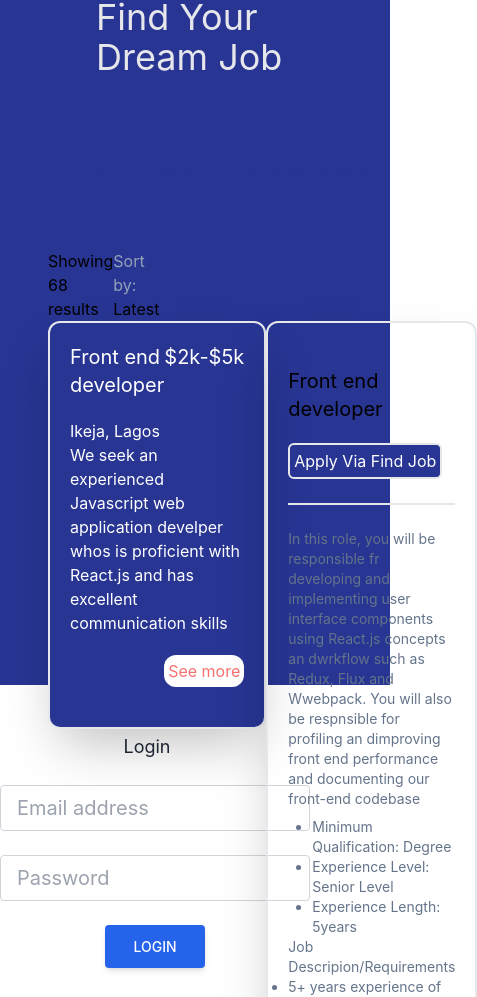
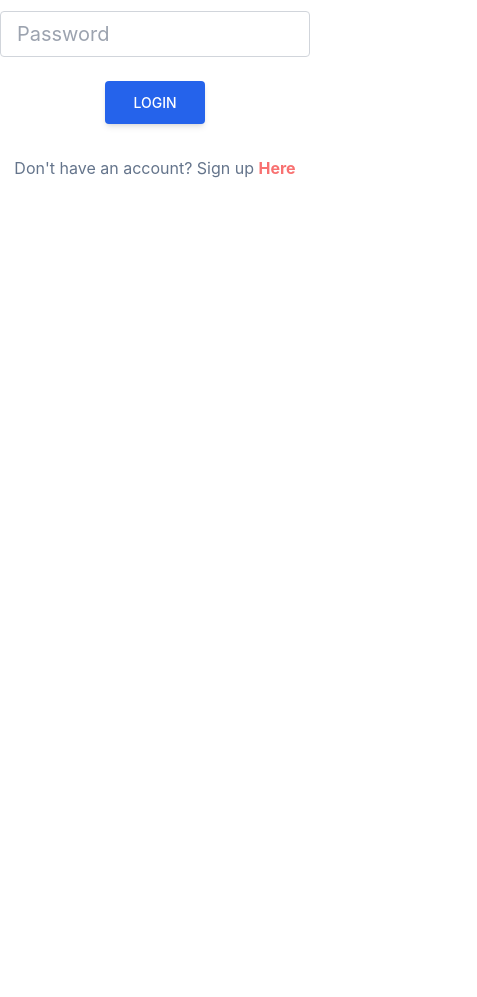
Before and after one commit to tagbochinedu/loctech, a React (Create React App) app: page / in a window 390 px wide. Shown: the part 1003-2000 px from the top of the page, 477 px wide, since content can reach past the window. After the commit the page ends 1183 px from the top, so only its background shows below. Built offline with nearby package versions, Linux system fonts and the light colour scheme.

Commit message:
second commit

```diff
--- a/src/App.js
+++ b/src/App.js
@@ -1,11 +1,11 @@
 import Login from "./Components/Login";
-import LandingPage from "./Components/LandingPage";
+
 
 function App() {
   return (
     <>
       <Login />
-      <LandingPage />
+
     </>
   );
 }
--- a/src/Components/LandingPage.js
+++ b/src/Components/LandingPage.js
@@ -36,7 +36,7 @@ const LandingPage = () => {
           <h1 class="text-4xl my-20 mx-12">Find Your Dream Job</h1>
         </div>
       </nav>
-      <div class="px-12 py-20">
+      <div class="px-16 py-20">
         <div class="flex w-1/3 justify-between">
           <p>Showing 68 results</p>
           <p>
@@ -44,15 +44,15 @@ const LandingPage = () => {
           </p>
         </div>
         <div class="flex justify-between">
-          <div class="w-3/7">
-            <div class="bg-login-blue text-white border-2 p-5 rounded-xl shadow-2xl">
+          <div class="w-5/12">
+            <div class="bg-login-blue text-white border-2 p-5 mb-10 rounded-xl shadow-2xl">
               <div class="flex justify-between ">
-                <h1 class="text-xl pb-5">Front end developer</h1>
-                <h1 class="text-xl pb-5">$2k-$5k</h1>
+                <h1 class="text-xl pb-5 font-bold">Front end developer</h1>
+                <h1 class="text-xl pb-5 font-bold">$2k-$5k</h1>
               </div>
               <h3>Ikeja, Lagos</h3>
               <p>
-                We seek an experienced Javascript web application develper whos
+                We seek an experienced Javascript web application deveolper who
                 is proficient with React.js and has excellent communication
                 skills
               </p>
@@ -62,39 +62,111 @@ const LandingPage = () => {
                 </button>
               </div>
             </div>
+            <div class="bg-white text-slate-500 border-2 p-5 mb-10 rounded-xl shadow-2xl">
+              <div class="flex justify-between text-login-blue">
+                <h1 class="text-xl  pb-5 font-bold">
+                  Front end developer
+                </h1>
+                <h1 class="text-xl pb-5 font-bold">$3k-$7k</h1>
+              </div>
+              <h3>Yaba, Lagos</h3>
+              <p>
+                The ideal candidate should be able to work with designers,
+                back-end developers and with front end web technologies
+              </p>
+              <div class="text-right">
+                <button class="bg-red-400 text-white border-1 rounded-xl text-md my-5 p-1">
+                  See more
+                </button>
+              </div>
+            </div>
+            <div class="bg-white text-slate-500 border-2 p-5 mb-10 rounded-xl shadow-2xl">
+              <div class="flex justify-between text-login-blue">
+                <h1 class="text-xl  pb-5 font-bold">
+                  Front end developer
+                </h1>
+                <h1 class="text-xl pb-5 font-bold">$4k-$8k</h1>
+              </div>
+              <h3>Victoria Island, Lagos</h3>
+              <p>
+                The ideal candidate should be shouldbe comfortable with
+                following technology stacks: HTML, CSS, Javascript an Vue.js
+                and/or React.js and everything in between
+              </p>
+              <div class="text-right">
+                <button class="bg-red-400 text-white border-1 rounded-xl text-md my-5 p-1">
+                  See more
+                </button>
+              </div>
+            </div>
+            <div class="bg-white text-slate-500 border-2 p-5 mb-10 rounded-xl shadow-2xl">
+              <div class="flex text-login-blue justify-between font-bold">
+                <h1 class="text-xl pb-5">
+                  Front end developer
+                </h1>
+                <h1 class="text-xl pb-5 ">$5k-$10k</h1>
+              </div>
+              <h3>Lekki, Lagos</h3>
+              <p>
+                In this role, you will be responsible for developing an
+                implementing user interface components using React.js cncepts
+                and workflows such as Redux, Flux and Webpack.
+              </p>
+              <div class="text-right">
+                <button class="bg-red-400 text-white border-1 rounded-xl text-md my-5 p-1">
+                  See more
+                </button>
+              </div>
+            </div>
           </div>
-          <div class="h-full w-3/7 p-5 border-2 rounded-xl shadow-2xl">
+          <div class="h-full w-5/12 p-5 border-2 rounded-xl shadow-2xl">
             <div class="border-b-2 py-6">
-              <h1 class="text-xl pb-5">Front end developer</h1>
+              <h1 class="text-xl pb-5 font-bold text-login-blue">Front end developer</h1>
               <button class="bg-login-blue border-2 rounded-md p-1 text-white">
                 Apply Via Find Job
               </button>
             </div>
-            <div class="py-6 text-sm text-slate-500">
+            <div class="py-6 text-lg text-slate-500">
               <p class="pb-2">
                 In this role, you will be responsible fr developing and
                 implementing user interface components using React.js concepts
-                an dwrkflow such as Redux, Flux and Wwebpack. You will also be
+                and workflow such as Redux, Flux and Wwebpack. You will also be
                 respnsible for profiling an dimproving front end performance and
                 documenting our front-end codebase
               </p>
               <ul class="list-disc pl-6">
-                <li>Minimum Qualification: Degree</li>
-                <li>Experience Level: Senior Level</li>
-                <li>Experience Length: 5years</li>
+                <li class='py-1'>Minimum Qualification: Degree</li>
+                <li class='py-1'>Experience Level: Senior Level</li>
+                <li class='py-1'>Experience Length: 5years</li>
               </ul>
-              <h3>Job Descripion/Requirements</h3>
-              <ul class="list-disc">
-                <li>
+              <h3 class='font-bold'>Job Descripion/Requirements</h3>
+              <ul class="list-disc pl-6">
+                <li class='py-3'>
                   5+ years experience of front end related(HTML5 +JS + CSS3)
                   development work experience, familiar with mobile application
                   development
                 </li>
-                <li>
+                <li class='py-1'>
                   Proficient in Javascript/Typescript, mastering technologies
                   such as HTML, CSS, DOM, AJAX, etc, can quickly complete the
                   established interactive design functions; Atleast 4 years
                   experience is required
+                </li>
+                <li class='py-1'>
+                  Through understanding of React.js and its core principles
+                </li>
+                <li class='py-1'>
+                  Experience with popular React.js workflows (such as Flux or
+                  Redux)
+                </li>
+                <li class='py-1'>Familiarity with RESTful API's</li>
+                <li class='py-1'>Knowledge of isomorphic react is a plus</li>
+                <li class='py-1'>
+                  Familiaritywith modern front-end build pipelines and tools
+                </li>
+                <li class='py-1'>
+                  Experience with common front-end development tools such as
+                  Babel, Webpack, NPM, etc
                 </li>
               </ul>
             </div>
--- a/src/Components/Login.js
+++ b/src/Components/Login.js
@@ -1,19 +1,33 @@
+import { useRef } from "react";
 import Image from "../Resources/login.jpg";
 
 const Login = () => {
+  const emailInputRef = useRef();
+  const passwordInputRef = useRef();
+
+  const submitHandler = (event) => {
+    event.preventDefault();
+
+    const enteredEmail = emailInputRef.current.value;
+    const enteredPassword = passwordInputRef.current.value;
+
+    fetch()
+
+
+  };
+
   return (
     <section class="h-screen">
       <div class=" h-full">
         <div class="flex xl:justify-center lg:justify-between justify-center items-center flex-wrap h-full g-6 ">
-          <div class="h-full -skew-y-5 z-0 bg-login-blue"/>
-          <div class="grow-0 shrink-1 md:shrink-0 basis-auto xl:w-6/12 lg:w-6/12 md:w-9/12 mb-12 md:mb-0 bg-login-blue pl-20 h-full ">
+          <div class="xl:w-6/12 lg:w-6/12 md:w-9/12 mb-12 md:mb-0 bg-login-blue pl-20 h-full ">
             <h1 class="text-3xl max-w-xs pt-10 pb-0 text-white-500">
               Find the best candidates for your organisation
             </h1>
             <img src={Image} class="w-full pt-0" alt="two people at a table" />
           </div>
-          <div class="xl:ml-20 xl:w-5/12 lg:w-5/12 md:w-8/12 mb-12 md:mb-0 pr-20">
-            <form>
+          <div class="xl:ml-20 xl:w-5/12 lg:w-5/12 md:w-full sm-px-auto mb-12 md:mb-0 pr-20">
+            <form onSubmit={submitHandler}>
               <div class="flex flex-row items-center justify-center lg:justify-start text-gray-800">
                 <p class="text-lg mb-0 mr-4">Login</p>
               </div>
@@ -24,6 +38,7 @@ const Login = () => {
                   class="form-control block w-full px-4 py-2 text-xl font-normal text-gray-700 bg-white bg-clip-padding border border-solid border-gray-300 rounded transition ease-in-out m-0 focus:text-gray-700 focus:bg-white focus:border-blue-600 focus:outline-none"
                   id="exampleFormControlInput2"
                   placeholder="Email address"
+                  ref={emailInputRef}
                 />
               </div>
 
@@ -33,6 +48,7 @@ const Login = () => {
                   class="form-control block w-full px-4 py-2 text-xl font-normal text-gray-700 bg-white bg-clip-padding border border-solid border-gray-300 rounded transition ease-in-out m-0 focus:text-gray-700 focus:bg-white focus:border-blue-600 focus:outline-none"
                   id="exampleFormControlInput2"
                   placeholder="Password"
+                  ref={passwordInputRef}
                 />
               </div>
 
@@ -43,9 +59,11 @@ const Login = () => {
                 >
                   Login
                 </button>
+                <p class='block text-slate-500 mt-8'>Don't have an account? Sign up <a href='facebook.com' class='text-red-400 font-bold' >Here</a></p>
               </div>
             </form>
           </div>
+
         </div>
       </div>
     </section>
--- a/tailwind.config.js
+++ b/tailwind.config.js
@@ -6,6 +6,9 @@ module.exports = {
     extend: {
       colors: {
         'login-blue' : '#283593',
+      },
+      skew: {
+        '17': '17deg',
       }
     },
   },
```
Also changed, not shown: src/Resources/Landing Page - Guest.png (renamed from src/Resources/LandingPage.png).
